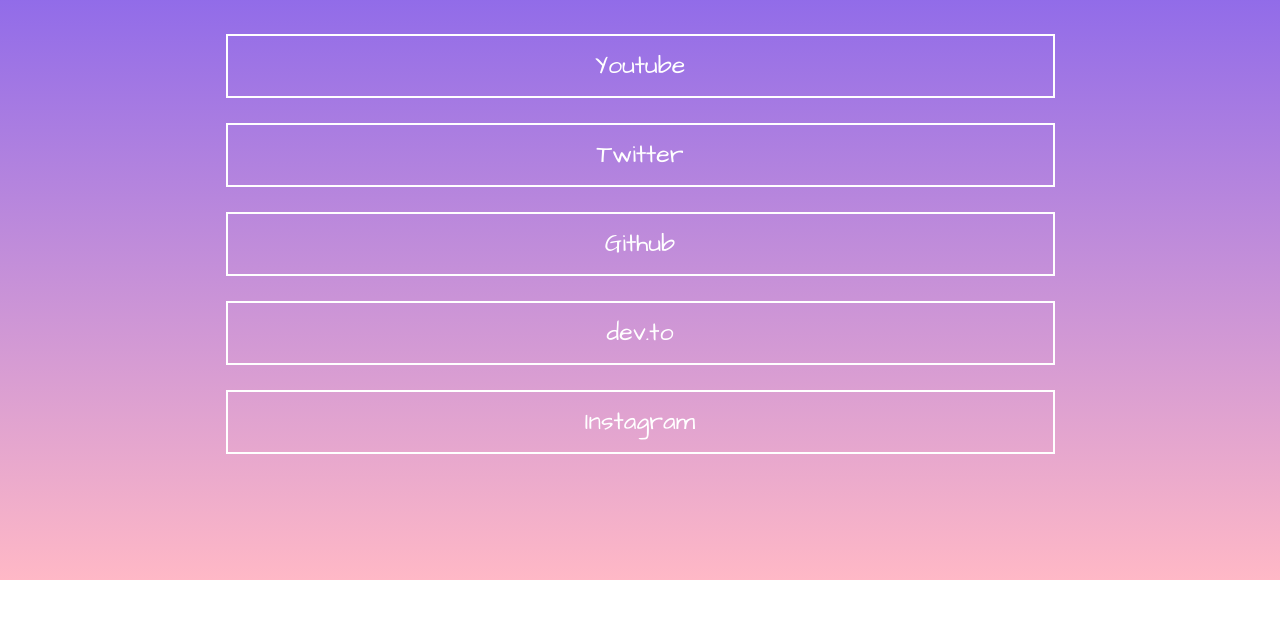
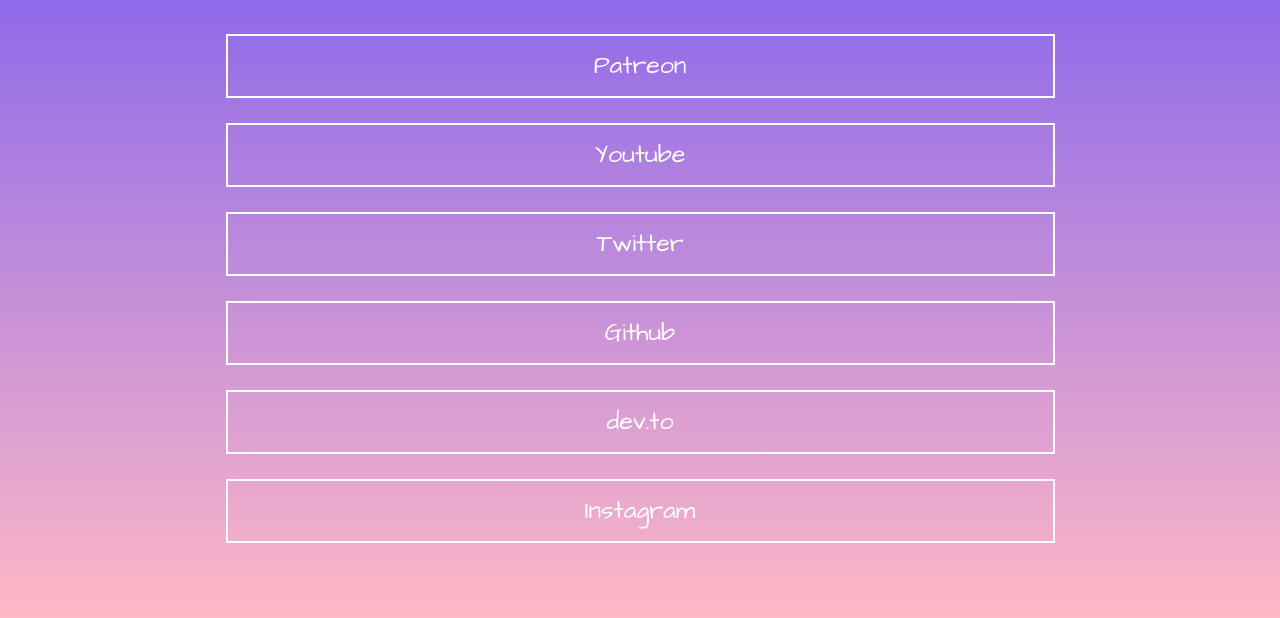
Before and after one commit to ycmjason/ycmjason.codes, a plain HTML site: page index.html in a window 1280 px wide. Shown: the part 220-838 px from the top of the page. Before the commit the page ends 800 px from the top, so only its background shows below. Drawn offline with Linux system fonts and the light colour scheme.

Commit message:
Deploying to gh-pages from @ ycmjason/ycmjason.codes@619b1b7969f358f4b51f52992e7166803e9f778d 🚀

```diff
--- a/index.html
+++ b/index.html
@@ -10,7 +10,7 @@
             <div class="container">
               <img class="profile-picture" src="https://pbs.twimg.com/profile_images/1380814586811711492/INwiwIpB_400x400.jpg">
               <div class="name">YCM Jason</div>
-              <a href="https://www.youtube.com/channel/UC5dnaJZdEShWfZOwSCXNGcA" target="_blank" rel="noopener noreferrer" class="link">Youtube</a><a href="https://twitter.com/ycmjason" target="_blank" rel="noopener noreferrer" class="link">Twitter</a><a href="https://github.com/ycmjason" target="_blank" rel="noopener noreferrer" class="link">Github</a><a href="https://dev.to/ycmjason" target="_blank" rel="noopener noreferrer" class="link">dev.to</a><a href="https://www.instagram.com/ycmjasoncodes" target="_blank" rel="noopener noreferrer" class="link">Instagram</a>
+              <a href="https://www.patreon.com/ycmjason" target="_blank" rel="noopener noreferrer" class="link">Patreon</a><a href="https://www.youtube.com/c/ycmjasoncodes" target="_blank" rel="noopener noreferrer" class="link">Youtube</a><a href="https://twitter.com/ycmjason" target="_blank" rel="noopener noreferrer" class="link">Twitter</a><a href="https://github.com/ycmjason" target="_blank" rel="noopener noreferrer" class="link">Github</a><a href="https://dev.to/ycmjason" target="_blank" rel="noopener noreferrer" class="link">dev.to</a><a href="https://www.instagram.com/ycmjasoncodes" target="_blank" rel="noopener noreferrer" class="link">Instagram</a>
             </div>
           </div>
         </body>
```
